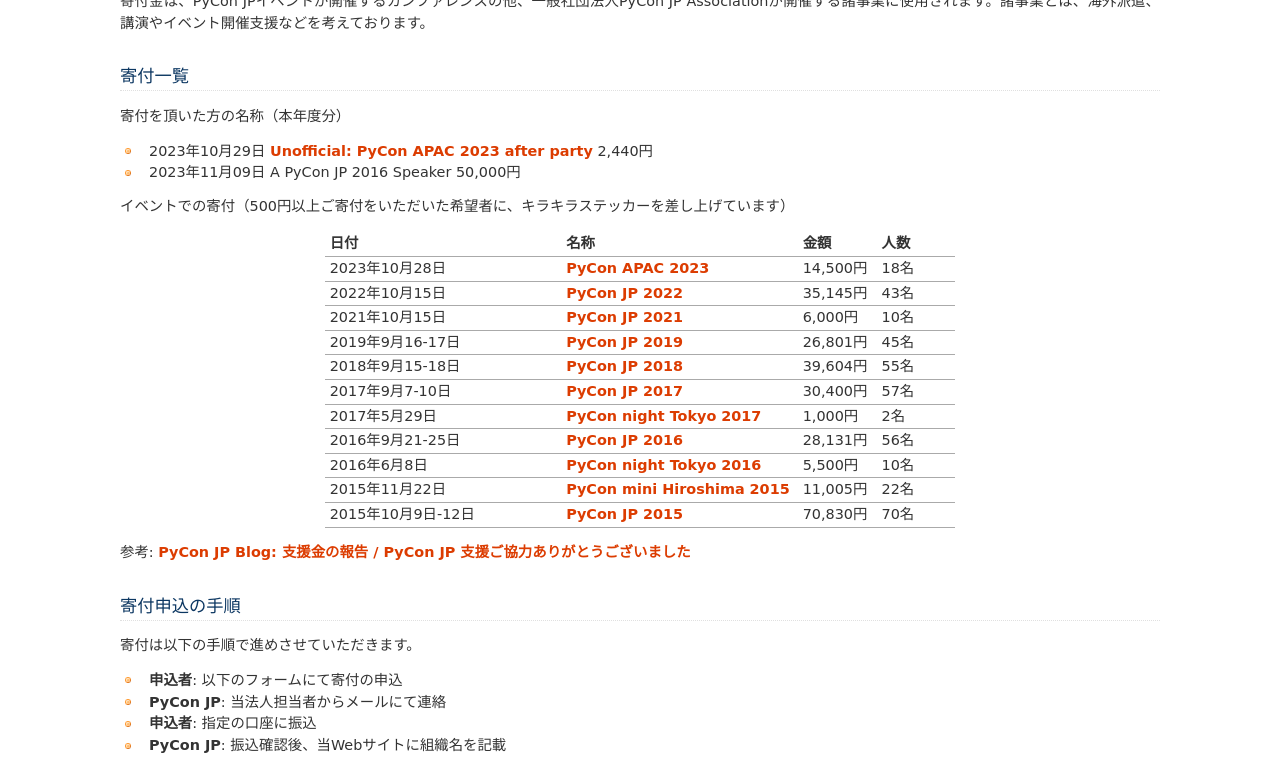
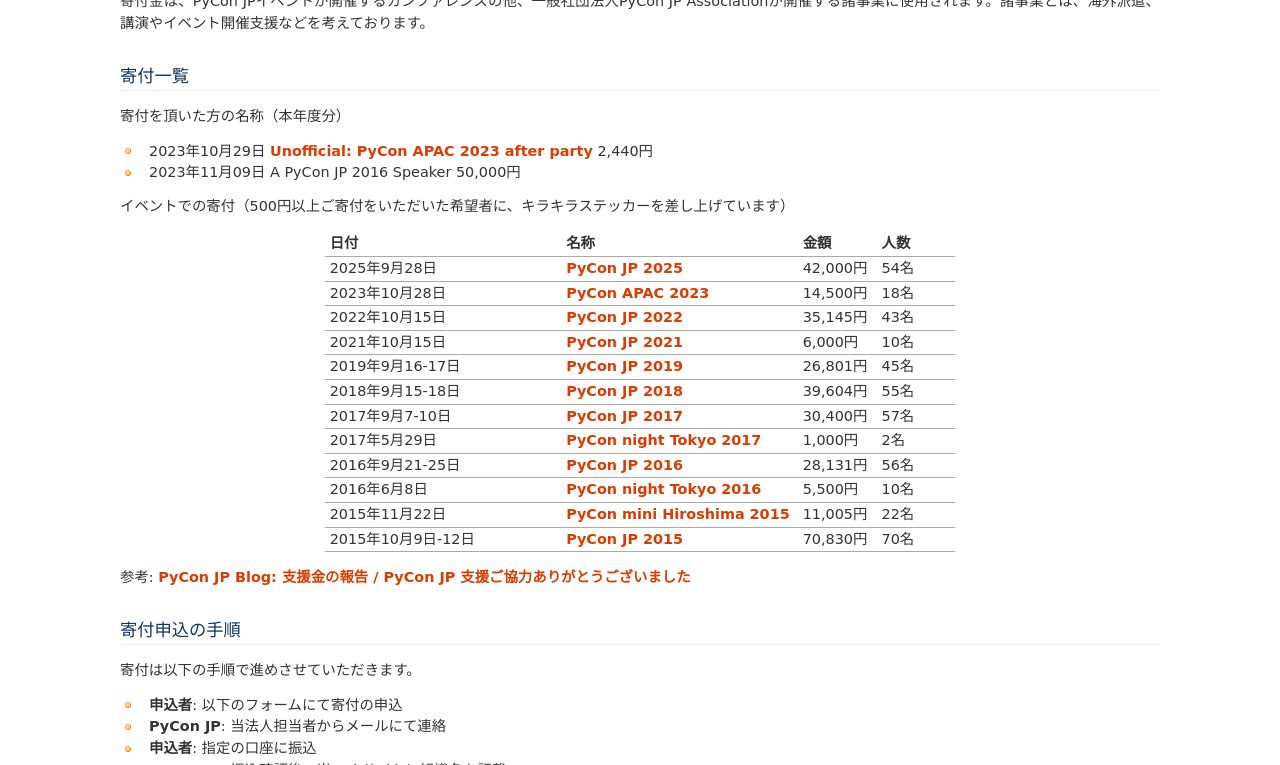
Before and after one commit to pyconjp/www.pycon.jp, a Sphinx documentation site: the page built from source/donation/index.md, in a window 1280 px wide and 900 px high, scrolled down 379 px, cut to the strip 0-765 px from the top of the window. Built offline with Sphinx 7.4.7, drawn with Linux system fonts in a browser that asks for light colours.

Commit message:
ISSHA-3728 update donation

```diff
--- a/source/donation/index.md
+++ b/source/donation/index.md
@@ -25,6 +25,10 @@
   - 名称
   - 金額
   - 人数
+* - 2025年9月28日
+  - [PyCon JP 2025](https://2025.pycon.jp/)
+  - 42,000円
+  - 54名
 * - 2023年10月28日
   - [PyCon APAC 2023](https://2023-apac.pycon.jp/)
   - 14,500円
```
